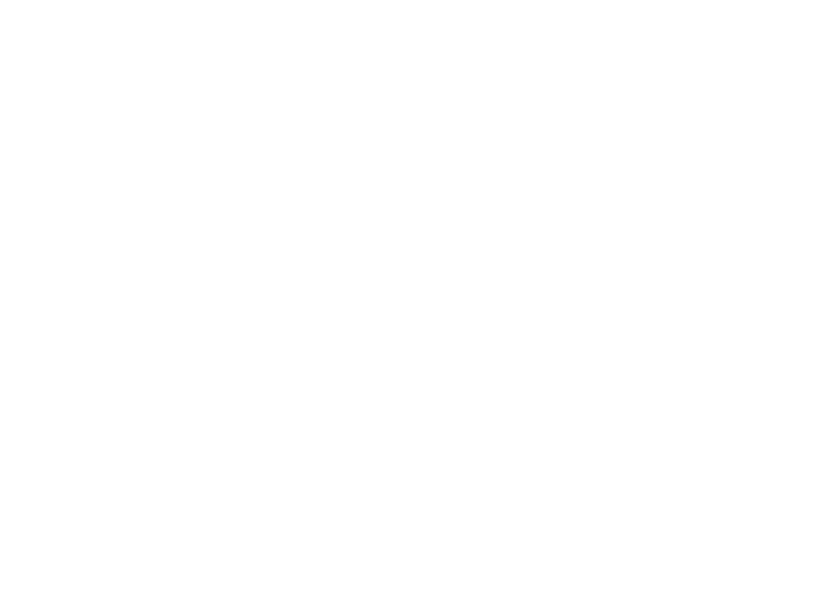
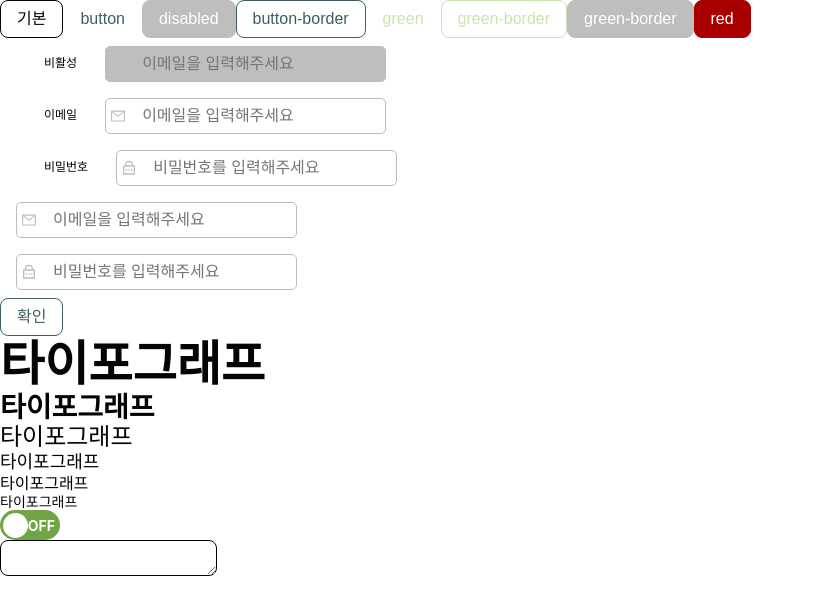
Before and after one commit to LEAFY-7/leafy-front, a React (Create React App) app: page / in a window 1280 px wide. Shown: the top 614 px of the page, without its empty margins (0-814 px from the left). Built offline with nearby package versions, Linux system fonts and the light colour scheme.

Commit message:
페이지 작성 예시 및 UI 컴포넌트 사용 예시

```diff
--- a/src/App.tsx
+++ b/src/App.tsx
@@ -1,7 +1,18 @@
 import React from "react";
+import { Global, ThemeProvider } from "@emotion/react";
+import theme from "@styles/theme";
+import globalStyle from "@styles/globalStyle";
+import Home from "@pages/Home/Page";
 
 function App() {
-  return <div className="App"></div>;
+  return (
+    <>
+      <ThemeProvider theme={theme}>
+        <Home />
+        <Global styles={globalStyle} />
+      </ThemeProvider>
+    </>
+  );
 }
 
 export default App;
--- a/src/components/index.ts
+++ /dev/null
@@ -1 +0,0 @@
-import "";
--- a/src/configs/theme.config.ts
+++ b/src/configs/theme.config.ts
@@ -0,0 +1 @@
+import "";
--- /dev/null
+++ b/src/pages/Home/Page.tsx
@@ -0,0 +1,155 @@
+import React, { ChangeEvent } from "react";
+import Button from "@components/ui/Button";
+import Flex from "@components/ui/Flex";
+import TextFiled from "@components/ui/TextField";
+import { HiOutlineCheckCircle } from "react-icons/hi";
+import { AiOutlineExclamationCircle, AiOutlineMail } from "react-icons/ai";
+import { RiLockPasswordLine } from "react-icons/ri";
+import Typography from "@components/ui/Typograph";
+import Toggle from "@components/ui/Toggle";
+import Textarea from "@components/ui/Textarea";
+import useAutoResizeTextarea from "@hooks/useAutoResizeTextarea";
+
+/**
+ * Page의 관심사 분리 예시 입니다.
+ *
+ * 최상위 루트로 폴더를 잡고 페이지가 되는 컴포넌트는 Page로 명명하고
+ * 같은 관심사의 컴포넌트는 해당 위치로 경로를 잡아주세요.
+ *
+ */
+
+const Home = () => {
+  const [state, setState] = React.useState("");
+  const [error, setError] = React.useState(false);
+  const [text, setText] = React.useState("");
+
+  const { value, textareaRef, handleChange } = useAutoResizeTextarea();
+
+  const onChange = (e: ChangeEvent<HTMLInputElement>) => {
+    setState(e.target.value);
+  };
+  const handleSubmit = (e: any) => {
+    e.preventDefault();
+    if (state === "통과") {
+      setError(false);
+      setText("통과입니다.");
+    } else {
+      setError(true);
+      setText("에러입니다.");
+    }
+  };
+  return (
+    <>
+      <Flex>
+        {/* 버튼 사용 예시 */}
+        <Button variant="default">기본</Button>
+        <Button variant="blue">button</Button>
+        <Button variant="blue" disabled={true}>
+          disabled
+        </Button>
+        <Button variant="blue_border">button-border</Button>
+        <Button variant="green">green</Button>
+        <Button variant="green_border">green-border</Button>
+        <Button variant="green_border" disabled={true}>
+          green-border
+        </Button>
+        <Button variant="red">red</Button>
+      </Flex>
+      <Flex>
+        {/* Text Field 사용 예시 */}
+
+        <form onSubmit={handleSubmit}>
+          <TextFiled
+            type="text"
+            value={state}
+            placeholder={"이메일을 입력해주세요"}
+            labelTitle="비활성"
+            onChange={onChange}
+            error={error}
+            helperText={text}
+            leftIcon={<AiOutlineMail />}
+            helperIcon={
+              error ? <AiOutlineExclamationCircle /> : <HiOutlineCheckCircle />
+            }
+            disabled={true}
+          />
+          <TextFiled
+            type="text"
+            value={state}
+            placeholder={"이메일을 입력해주세요"}
+            labelTitle="이메일"
+            onChange={onChange}
+            error={error}
+            helperText={text}
+            leftIcon={<AiOutlineMail />}
+            helperIcon={
+              error ? <AiOutlineExclamationCircle /> : <HiOutlineCheckCircle />
+            }
+          />
+          <TextFiled
+            type="password"
+            value={state}
+            placeholder={"비밀번호를 입력해주세요"}
+            labelTitle="비밀번호"
+            onChange={onChange}
+            error={error}
+            helperText={text}
+            leftIcon={<RiLockPasswordLine />}
+            helperIcon={
+              error ? <AiOutlineExclamationCircle /> : <HiOutlineCheckCircle />
+            }
+          />
+          <TextFiled
+            type="text"
+            value={state}
+            placeholder={"이메일을 입력해주세요"}
+            onChange={onChange}
+            error={error}
+            helperText={text}
+            leftIcon={<AiOutlineMail />}
+            helperIcon={
+              error ? <AiOutlineExclamationCircle /> : <HiOutlineCheckCircle />
+            }
+          />
+          <TextFiled
+            type="password"
+            value={state}
+            placeholder={"비밀번호를 입력해주세요"}
+            onChange={onChange}
+            error={error}
+            helperText={text}
+            leftIcon={<RiLockPasswordLine />}
+            helperIcon={
+              error ? <AiOutlineExclamationCircle /> : <HiOutlineCheckCircle />
+            }
+          />
+
+          <Button variant="blue_border" type="submit">
+            확인
+          </Button>
+        </form>
+      </Flex>
+      <Flex direction="column">
+        {/* Typography 사용 예시 */}
+
+        <Typography variant="H1">타이포그래프</Typography>
+        <Typography variant="H2">타이포그래프</Typography>
+        <Typography variant="H3">타이포그래프</Typography>
+        <Typography variant="BODY1">타이포그래프</Typography>
+        <Typography variant="BODY2">타이포그래프</Typography>
+        <Typography variant="BODY3">타이포그래프</Typography>
+      </Flex>
+      <Flex direction="column">
+        {/* Toggle 사용 예시 */}
+        <Toggle on="ON" off="OFF" />
+      </Flex>
+      <Flex>
+        {/* Textarea 사용 예시 */}
+
+        <Textarea value={value} ref={textareaRef} onChange={handleChange} />
+      </Flex>
+    </>
+  );
+};
+
+export default Home;
--- a/src/styles/index.ts
+++ /dev/null
@@ -1 +0,0 @@
-import "";
```
Also changed, not shown: src/components/ui/Toggle/index.styles.ts (+1 -6 lines).
